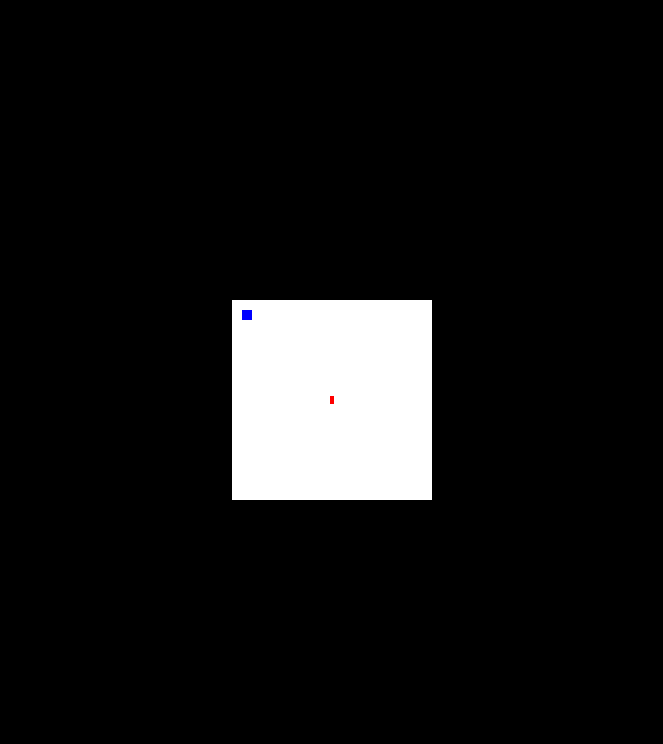
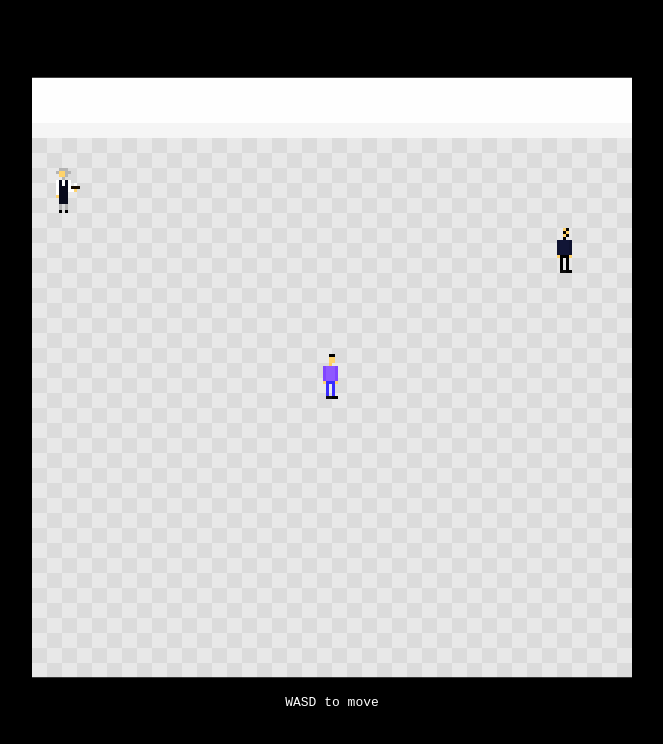
Before and after one commit to molarmanful/exhibit, a plain HTML site: page index.html in a window 1280 px wide. Shown: the whole page, without its empty margins (308-971 px from the left). Drawn offline with Linux system fonts and the light colour scheme.

Commit message:
a WHOLE lot of changes I didn't push

```diff
--- a/css/style.css
+++ b/css/style.css
@@ -1 +1 @@
-html,body{background:#000;margin:0;overflow:hidden}#board{-ms-interpolation-mode:nearest-neighbor;image-rendering:-webkit-optimize-contrast;image-rendering:-moz-crisp-edges;image-rendering:-o-pixelated;image-rendering:pixelated}
+html,body{background:#000;margin:0;overflow:hidden;font-family:monospace;color:#fff}.container{position:absolute;top:50%;left:50%;-webkit-transform:translate(-50%,-50%);transform:translate(-50%,-50%)}#board{-ms-interpolation-mode:nearest-neighbor;image-rendering:-webkit-optimize-contrast;image-rendering:-moz-crisp-edges;image-rendering:-o-pixelated;image-rendering:pixelated}
--- a/index.html
+++ b/index.html
@@ -1 +1 @@
-<!DOCTYPE html><html><head><meta charset="utf-8"><title>Exhibit</title><link rel="stylesheet" href="./css/style.css"></head><body><canvas id="board"></canvas><script src="./js/classes.js"></script><script src="./js/main.js"></script></body></html>
+<!DOCTYPE html><html><head><meta charset="utf-8"><title>Exhibit</title><link rel="stylesheet" href="./css/style.css"></head><body><div class="container"><canvas id="board"></canvas><p style="text-align: center">WASD to move</p></div><script src="./js/classes.js"></script><script src="./js/main.js"></script></body></html>
--- a/js/classes.js
+++ b/js/classes.js
@@ -1,24 +1,27 @@
 class Env {
-  constructor(ctx, player, rooms){
+
+  constructor(ctx, player, rooms, npcs = [], scale = 3){
     this.ctx = ctx
     this.room = 0
-
     player.adopt(this)
     this.player = player
     rooms.forEach(a=> a.adopt(this))
     this.rooms = rooms
+    this.scale = scale
 
     player.spawn()
   }
 
   clear(){
+    board.width = this.getRoom().width * this.scale
+    board.height = this.getRoom().height * this.scale
     this.ctx.clearRect(0, 0, this.ctx.canvas.width, this.ctx.canvas.height)
+    this.ctx.scale(this.scale, this.scale)
   }
 
   draw(){
     this.clear()
-    this.rooms[this.room].draw()
-    this.player.draw()
+    this.getRoom().draw()
   }
 
   getRoom(){
@@ -26,13 +29,19 @@ class Env {
   }
 }
 
+
 class Player {
-  constructor(color='#f00'){
-    this.color = color
+
+  constructor(width=5, height=15, src='./media/playersprites.png'){
+    this.sprites = new Image()
+    this.sprites.src = src
     this.x = 0
     this.y = 0
-    this.width = 4
-    this.height = 8
+    this.width = width
+    this.height = height
+    this.frame = 0
+    this.time = 0
+    this.flipped = false
   }
 
   adopt(env){
@@ -41,56 +50,220 @@ class Player {
   }
 
   spawn(){
-    this.x = this.env.getRoom().width / 2 - this.width / 2
-    this.y = this.env.getRoom().height / 2 - this.height / 2
-  }
-
-  clamp(){
+    this.x = this.env.getRoom().width / 2 - this.width / 2 | 0
+    this.y = this.env.getRoom().height / 2 - this.height / 2 | 0
   }
 
   draw(){
-    this.ctx.fillStyle = this.color
-    let cw = this.ctx.canvas.width
-    let ch = this.ctx.canvas.height
-    let rw = this.env.getRoom().width
-    let rh = this.env.getRoom().height
-    this.ctx.fillRect(cw / 2 - rw / 2 + this.x | 0, ch / 2 - rh / 2 + this.y | 0, this.width, this.height)
+    this.ctx.imageSmoothingEnabled = false
+    this.ctx.drawImage(
+      this.sprites,
+      this.frame * this.width, this.flipped * this.height,
+      this.width, this.height,
+      this.x | 0, this.y | 0,
+      this.width, this.height
+    )
+  }
+
+  step(){
+    if(!(this.time % 5)){
+      this.frame++
+      this.frame %= this.sprites.width / this.width
+    }
+
+    this.time++
+  }
+
+  move(keys){
+
+    let x = this.x
+    let y = this.y
+
+    if(keys.w || keys.s || keys.a || keys.d){
+      if(keys.w) y -= .2
+      if(keys.s) y += .2
+      if(keys.a) x -= .2, this.flipped = true
+      if(keys.d) x += .2, this.flipped = false
+
+      if(!this.env.getRoom().collide(x, y + 13, 5, 2)){
+        this.x = x
+        this.y = y
+        this.step()
+      }
+      else {
+        this.frame = 0
+      }
+    }
+    else {
+      this.frame = 0
+      this.time = 0
+    }
+  }
+
+  collide(x, y, width, height){
+    if(
+      x + width > this.x && x < this.x + this.width &&
+      y + height > this.y + 13 && y < this.y + 15
+    ) return true
+    return false
   }
 }
 
-class Room {
-  constructor(width, height, color='#fff', contents=[]){
+
+class NPC {
+
+  constructor(src, x, y, width=5, height=15, collider, flipped=false){
+    this.sprites = new Image()
+    this.sprites.src = src
+    this.x = x
+    this.y = y
     this.width = width
     this.height = height
-    this.color = color
+    this.collider = collider || {x: 0, y: 13, width: this.width, height: 2}
+    this.oflipped = flipped
+    this.flipped = flipped
+
+    this.frame = 0
+    this.time = Math.random() * 360 | 0
+    this.time1 = 0
+    this.dist = 0
+    this.dir = ''
+  }
+
+  adopt(room, id){
+    this.room = room
+    this.env = this.room.env
+    this.id = id
+    this.ctx = this.env.ctx
+  }
+
+  draw(){
+    this.ctx.imageSmoothingEnabled = false
+    this.ctx.drawImage(
+      this.sprites,
+      this.frame * this.width, this.flipped * this.height,
+      this.width, this.height,
+      this.x | 0, this.y | 0,
+      this.width, this.height
+    )
+  }
+
+  step(){
+    if(!(this.time1 % 5)){
+      this.frame++
+      this.frame %= this.sprites.width / this.width
+    }
+
+    this.time1++
+  }
+
+  move(){
+    this.time++
+
+    if(this.time > 100){
+      this.time = 0
+      this.dist = Math.random() * 10 | 0
+      this.dir = 'wsad'[Math.random() * 4 | 0]
+    }
+
+    if(this.dist > 0){
+      let x = this.x
+      let y = this.y
+
+      if(this.dir == 'w') y -= .2
+      if(this.dir == 's') y += .2
+      if(this.dir == 'a') x -= .2, this.flipped = this.oflipped
+      if(this.dir == 'd') x += .2, this.flipped = !this.oflipped
+
+      this.dist -= .2
+
+      if(!this.env.getRoom().collide(this.x + this.collider.x, this.y + this.collider.y, this.collider.width, this.collider.height, this.id)){
+        this.x = x
+        this.y = y
+        this.step()
+      }
+      else {
+        this.frame = 0
+      }
+    }
+    else {
+      this.frame = 0
+      this.time1 = 0
+    }
+  }
+
+  collide(x, y, width, height, npci){
+    if(
+      this.id != npci &&
+      x + width > this.x + this.collider.x && x < this.x + this.collider.x + this.collider.width &&
+      y + height > this.y + this.collider.y && y < this.y + this.collider.y + this.collider.height
+    ) return true
+    return false
+  }
+}
+
+
+class Room {
+
+  constructor(width, height, contents=[], npcs=[], sprite='./media/checkersprite.png', wall){
+    this.width = width
+    this.height = height
+    this.sprite = new Image()
+    this.sprite.src = sprite
     this.contents = contents
+    this.npcs = npcs
+    this.wall = wall || {
+      height: 20,
+      color: '#fefefe',
+      bColor: '#f5f5f5'
+    }
   }
 
   adopt(env){
     this.env = env
     this.ctx = this.env.ctx
     this.contents.forEach(a=> a.adopt(this))
+    this.npcs.forEach((a, i)=> a.adopt(this, i))
   }
 
-  draw(){
-    this.ctx.fillStyle = this.color
-    let cw = this.ctx.canvas.width
-    let ch = this.ctx.canvas.height
-    this.ctx.fillRect(cw / 2 - this.width / 2 | 0, ch / 2 - this.height / 2 | 0, this.width, this.height)
-    this.contents.map(a=> a.draw())
+  draw(player){
+    this.ctx.imageSmoothingEnabled = false
+    Array.from(new Array(this.width / this.sprite.width), (_, x)=>{
+      Array.from(new Array(this.height / this.sprite.height), (_, y)=>{
+        this.ctx.drawImage(this.sprite, x * this.sprite.width, y * this.sprite.height)
+      })
+    })
+
+    this.ctx.fillStyle = this.wall.color
+    this.ctx.fillRect(0, 0, this.width, this.wall.height)
+    this.ctx.fillStyle = this.wall.bColor
+    this.ctx.fillRect(0, this.wall.height * 3 / 4, this.width, this.wall.height / 4)
+
+    let cs = [this.env.player, ...this.contents, ...this.npcs].sort((a, b)=> a.y - b.y)
+    cs.map(a=> a.draw())
   }
 
-  collide(x, y, width, height){
+  moveNPCs(){
+    this.npcs.forEach(a=>{
+      a.move()
+    })
+  }
+
+  collide(x, y, width, height, npci){
     if(
       x < 0 || x + width > this.width ||
       y < 0 || y + height > this.height ||
-      this.contents.some(a=> a.collide(x, y, width, height))
+      [...this.contents, ...this.npcs]
+        .concat(!isNaN(npci) ? this.env.player : [])
+        .some(a=> a.collide(x, y, width, height, npci))
     ) return true
     return false
   }
 }
 
+
 class Box {
+
   constructor(x, y, width, height, color='#00f'){
     this.x = x
     this.y = y
@@ -107,11 +280,7 @@ class Box {
 
   draw(){
     this.ctx.fillStyle = this.color
-    let cw = this.ctx.canvas.width
-    let ch = this.ctx.canvas.height
-    let rw = this.room.width
-    let rh = this.room.height
-    this.ctx.fillRect(cw / 2 - rw / 2 + this.x | 0, ch / 2 - rh / 2 + this.y | 0, this.width, this.height)
+    this.ctx.fillRect(this.x | 0, this.y | 0, this.width, this.height)
   }
 
   collide(x, y, width, height){
--- a/js/main.js
+++ b/js/main.js
@@ -1,24 +1,16 @@
 let env = new Env(board.getContext('2d'), new Player(), [
-  new Room(200, 200, '#fff', [new Box(10, 10, 10, 10)])
-])
+  new Room(200, 200, [new Box(0, 0, 200, 20, 'rgba(0, 0, 0, 0)')], [
+    new NPC('./media/morisprites.png', 10, 40, 8, 15),
+    new NPC('./media/zhanghuansprites.png', 180, 50, 5, 15, null, true)
+  ]
+)])
 
 let keys = {}
 
 let loop = _=>{
+  env.player.move(keys)
+  env.getRoom().moveNPCs()
   env.draw()
-
-  let x = env.player.x
-  let y = env.player.y
-
-  if(keys.w) y -= .5
-  if(keys.s) y += .5
-  if(keys.a) x -= .5
-  if(keys.d) x += .5
-
-  if(!env.getRoom().collide(x, y, env.player.width, env.player.height)){
-    env.player.x = x
-    env.player.y = y
-  }
 
   requestAnimationFrame(loop)
 }
@@ -31,7 +23,4 @@ onkeyup = e=>{
   keys[e.key] = false
 }
 
-board.width = innerWidth
-board.height = innerHeight
-
-loop()
+onload = loop
```
Also changed, not shown: media/checkersprite.png (added), media/morisprites.png (added), media/playersprites.png (added), media/zhanghuansprites.png (added), 2 other files.
